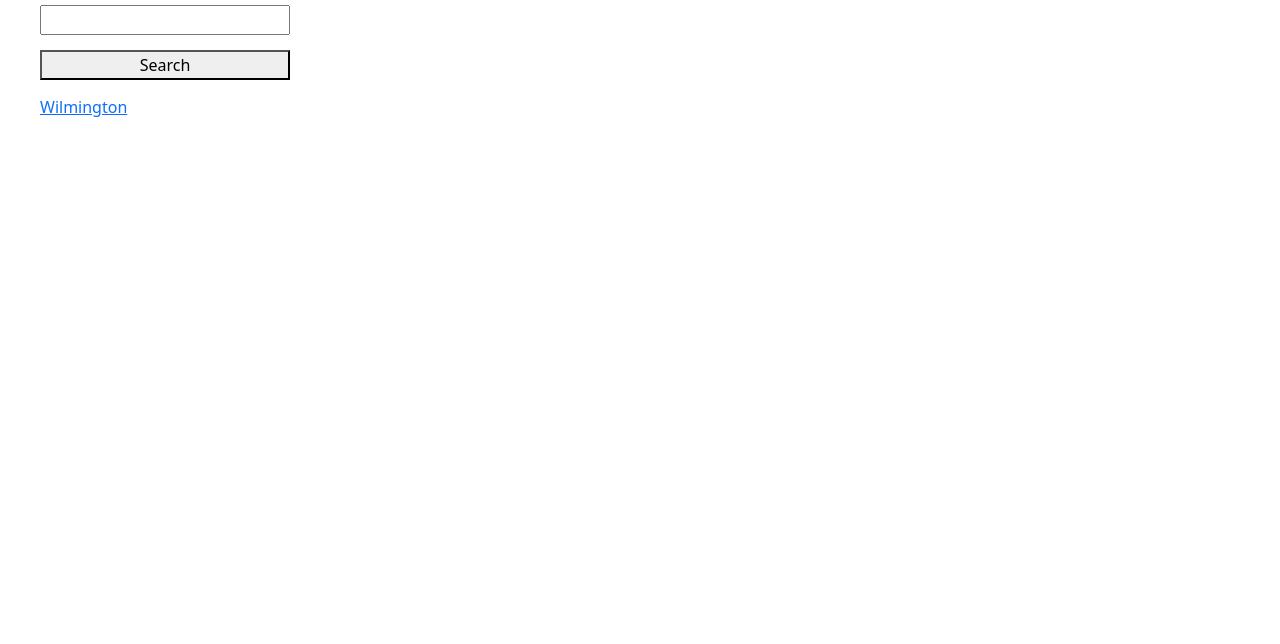
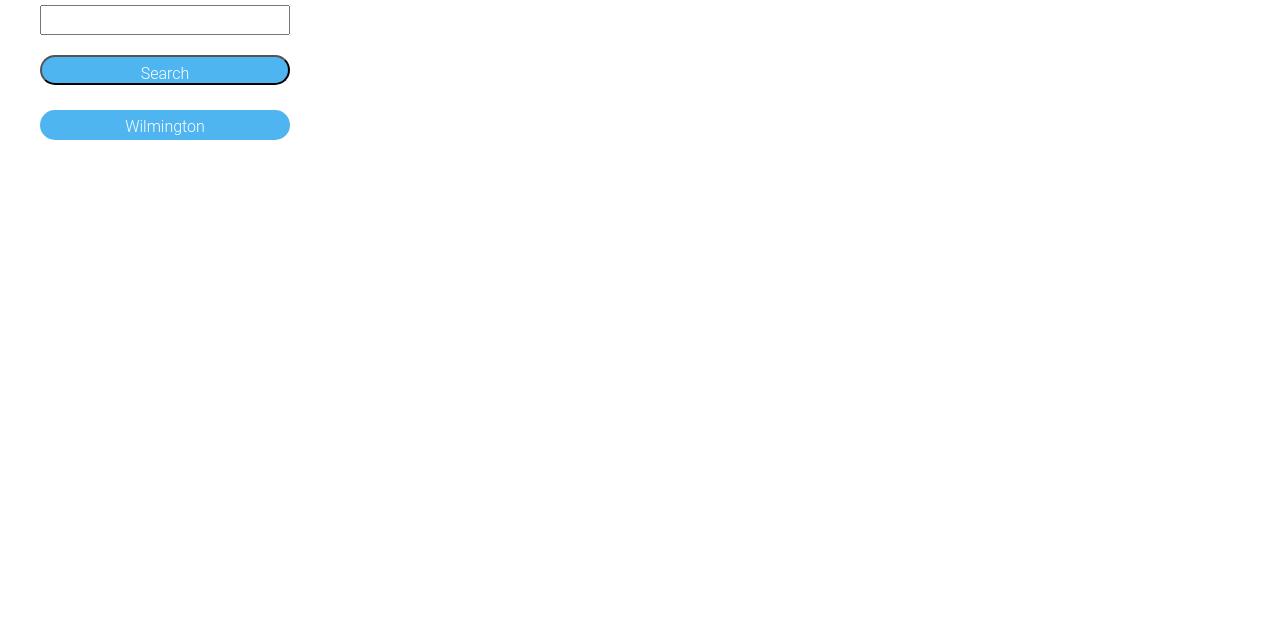
Before and after one commit to zmoore371/Homework-Week-6, a plain HTML site: page index.html in a window 1280 px wide. Shown: the part 156-800 px from the top of the page. Drawn offline with nearby package versions, Linux system fonts and the light colour scheme.

Commit message:
Changed button sytling

```diff
--- a/assets/script.js
+++ b/assets/script.js
@@ -96,17 +96,14 @@ function displayUv(todayUv) {
         currentUv.removeClass("moderate")
         currentUv.removeClass("high")
         currentUv.addClass("favorable")
-
     } else if (uvIndex < 5) {
         currentUv.removeClass("favorable")
         currentUv.removeClass("high")
         currentUv.addClass("moderate")
-
     } else {
         currentUv.removeClass("moderate")
         currentUv.removeClass("favorable")
         currentUv.addClass("high")
-
     }
 
 }
--- a/assets/style.css
+++ b/assets/style.css
@@ -50,6 +50,25 @@ header h1{
     margin-top: 15px;
 }
 
+.searchBtn{
+    display:inline-block;
+    padding:0.3em 1.2em;
+    margin:20px 0.3em 0.3em 0;
+    border-radius:2em;
+    box-sizing: border-box;
+    text-decoration:none;
+    font-family:'Roboto',sans-serif;
+    font-weight:300;
+    color:#FFFFFF;
+    background-color:#4eb5f1;
+    text-align:center;
+    transition: all 0.2s;
+}
+
+.searchBtn:hover{
+    background-color:#4095c6;
+}
+
 .weather-info{
     display: flex;
     flex-direction: column;
@@ -78,15 +97,12 @@ header h1{
     background: linear-gradient(45deg, rgba(2,0,36,1) 0%, rgba(9,121,107,1) 35%, rgba(0,212,255,1) 100%);
 }
 
-
-
 .high{
     background-color: red;
     width: 135px;
     border-radius: 20px;
     padding-left: 20px;
 }
-
 
 .moderate{
     background-color: yellow;
@@ -95,14 +111,12 @@ header h1{
     padding-left: 20px;
 }
 
-
 .favorable{
     background-color: lightgreen;
     width: 135px;
     border-radius: 20px;
     padding-left: 20px;
 }
-
 
 
 @media screen and (max-width:480px) {
```
